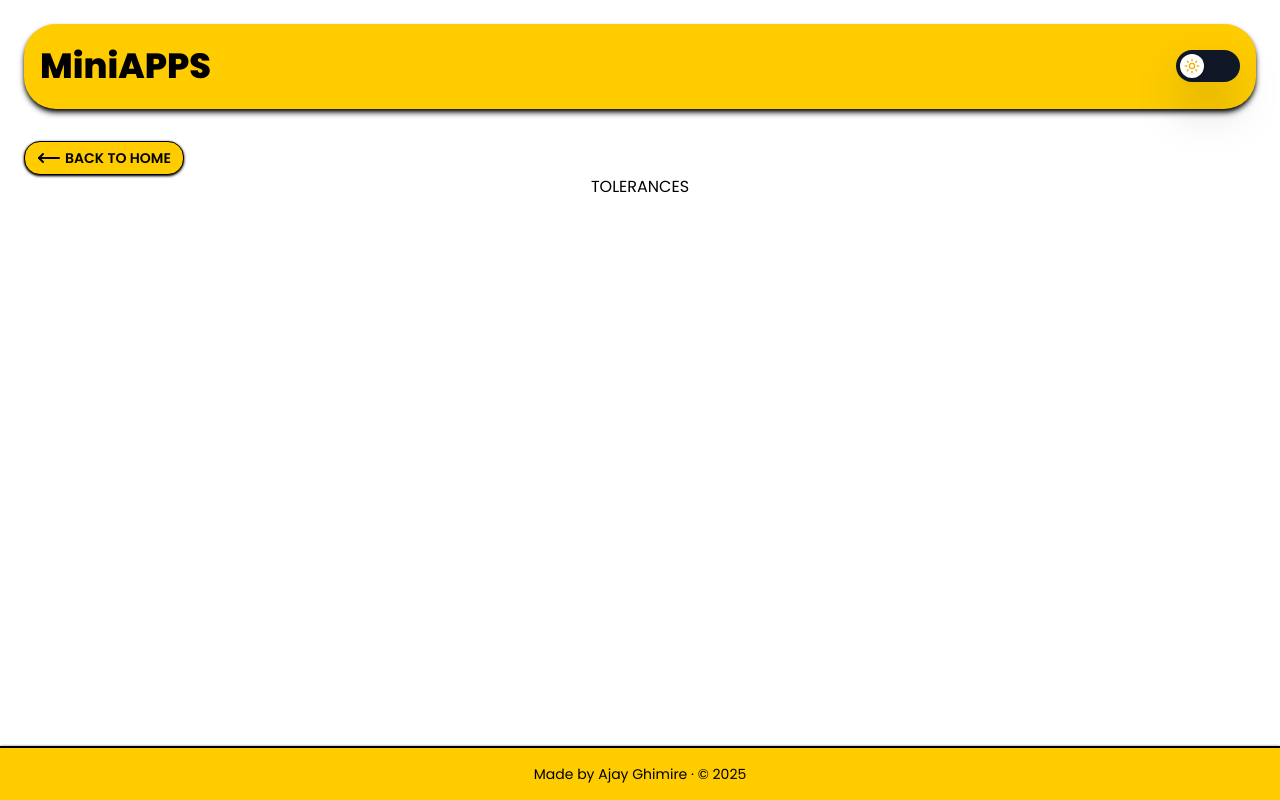
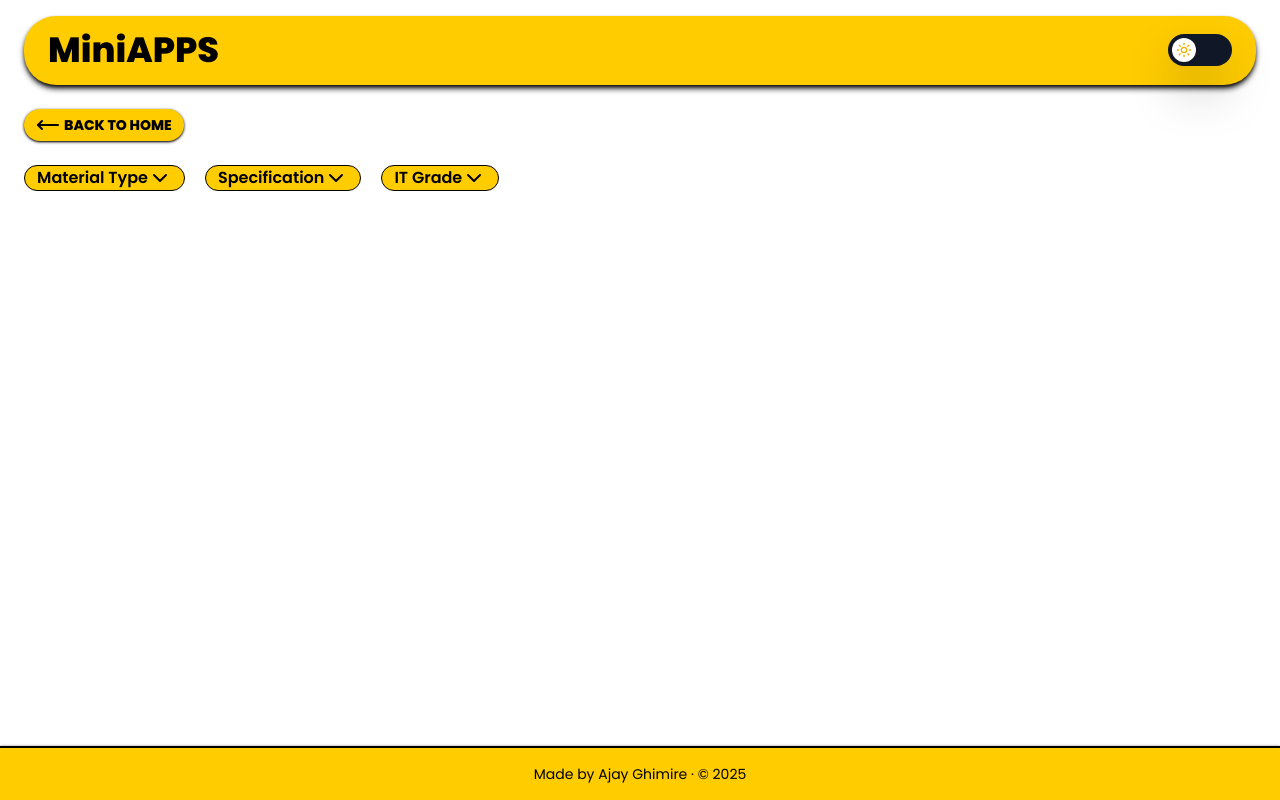
Before and after one commit to AjayGhimire1998/camcominiapps, a React (Vite) app: page /tolerance-checker in a window 1280 px wide. Built offline with nearby package versions, Linux system fonts and the light colour scheme.

Commit message:
added drop downs

```diff
--- a/src/App.jsx
+++ b/src/App.jsx
@@ -11,7 +11,7 @@ function App() {
       <DarkModeProvider>
         <div className="dark:bg-[#191919] dark:text-white min-h-screen">
           <Header />
-          <main className="flex flex-row justify-center ">
+          <main className="flex flex-row justify-center mt-4 max-sm:mt-2">
             <Routes>
               <Route path="/" element={<Home />} />
               <Route path="/tolerance-checker" element={<ToleranceChecker />} />
--- a/src/layouts/Header.jsx
+++ b/src/layouts/Header.jsx
@@ -4,7 +4,7 @@ import { Link } from "react-router-dom";
 const Header = () => {
   return (
     <header className=" top-0 sticky w-full  bg-white dark:bg-[#191919] dark:text-white z-50 flex justify-center ">
-      <div className="w-[1350px] flex justify-between items-center align-middle p-4 max-sm:p-4 m-6  max-sm:m-4 shadow-md dark:shadow-sm dark:shadow-amber-50 dark:bg-[#121212] bg-[#ffcc00] shadow-black rounded-4xl">
+      <div className="w-[1350px] flex justify-between items-center align-middle px-6 py-2 max-sm:px-4 max-sm:py-1 mx-6 mt-4  max-sm:mx-4 max-sm:mt-2 shadow-md dark:shadow-sm dark:shadow-amber-50 dark:bg-[#121212] bg-[#ffcc00] shadow-black rounded-4xl">
         <div>
           <Link
             to="/"
--- a/src/pages/Home/Home.jsx
+++ b/src/pages/Home/Home.jsx
@@ -6,9 +6,9 @@ import { Link } from "react-router-dom";
 const Home = () => {
   const { darkMode } = useContext(DarkModeContext);
   return (
-    <main className="md:w-7xl mt-2 max-sm:flex max-sm:items-center max-sm:justify-center px-8 max-sm:p-4 flex  gap-8">
+    <main className="md:w-7xl max-sm:flex max-sm:items-center max-sm:justify-center px-8 max-sm:p-4 flex  gap-8 max-sm:gap-4 mt-2">
       <Link to="/tolerance-checker">
-        <div className=" h-auto max-w-2xs cursor-pointer border hover:scale-102 shadow-lg shadow-black dark:shadow-white rounded-3xl flex flex-col justify-between align-middle items-center ">
+        <div className=" h-auto max-w-2xs cursor-pointer border dark:border-b-zinc-950 hover:shadow-lg dark:bg-[#121212] shadow-md shadow-black dark:shadow-white rounded-3xl flex flex-col justify-between align-middle items-center ">
           <div className="flex flex-col align-middle items-center p-2 gap-1">
             <Shapes
               size={100}
@@ -25,7 +25,7 @@ const Home = () => {
             <button className="flex items-center align-middle justify-center gap-2 dark:text-black cursor-pointer text-lg font-semibold max-sm:text-xs">
               Tolerance Checker
               <span>
-                <MoveRight strokeWidth="3px" />
+                <MoveRight strokeWidth="3px" className="max-sm:size-4" />
               </span>
             </button>
           </div>
@@ -38,7 +38,7 @@ const Home = () => {
             Coming soon
           </span>
         </div>
-        <div className=" h-auto max-w-2xs  border hover:scale-102 shadow-lg shadow-black dark:shadow-white rounded-3xl flex flex-col justify-between align-middle items-center opacity-50 cursor-not-allowed">
+        <div className=" h-auto max-w-2xs  border dark:border-b-zinc-950 hover:shadow-lg dark:bg-[#121212] shadow-md shadow-black dark:shadow-white rounded-3xl flex flex-col justify-between align-middle items-center opacity-50 cursor-not-allowed">
           <div className="flex flex-col align-middle items-center p-2 gap-1">
             <Radical
               size={100}
@@ -55,7 +55,7 @@ const Home = () => {
             <button className="flex items-center align-middle justify-center gap-2 dark:text-black cursor-pointer text-lg font-semibold max-sm:text-xs">
               Radial Clearance
               <span>
-                <MoveRight strokeWidth="3px" />
+                <MoveRight strokeWidth="3px" className="max-sm:size-4" />
               </span>
             </button>
           </div>
--- a/src/pages/ToleranceChecker/ToleranceChecker.jsx
+++ b/src/pages/ToleranceChecker/ToleranceChecker.jsx
@@ -1,22 +1,38 @@
-import { MoveLeft } from "lucide-react";
+import { BookDownIcon, ChevronDown, MoveLeft } from "lucide-react";
 import React, { useContext } from "react";
 import { Link } from "react-router-dom";
 import { DarkModeContext } from "../../contexts/DarkModeContext";
 
 const ToleranceChecker = () => {
-  const { darkMode } = useContext(DarkModeContext);
+  //   const { darkMode } = useContext(DarkModeContext);
   return (
-    <main className="w-full max-w-[1350px] px-6 mt-2">
-      <div className="  flex justify-start align-middle items-start">
+    <main className="w-full max-w-[1350px] px-6 mt-2 ">
+      <div className="  flex justify-start align-middle items-start mb-2">
         <Link
           to="/"
-          className="font-semibold text-sm cursor-pointer flex align-middle items-center gap-1 border rounded-2xl px-3 py-1 bg-[#ffcc00] dark:bg-[#121212] shadow-sm shadow-black dark:shadow-white hover:shadow-md"
+          className="font-extrabold text-sm cursor-pointer flex align-middle items-center gap-1 border-0.5 rounded-2xl px-3 py-1 bg-[#ffcc00] dark:bg-[#121212] shadow-sm shadow-black dark:shadow-white hover:shadow-md max-sm:text-xs"
         >
-          <MoveLeft />
+          <MoveLeft className="max-sm:size-4" />
           BACK TO HOME
         </Link>
       </div>
-      <div>TOLERANCES</div>
+      <div className="flex max-[500px]:flex-col gap-5 max-sm:gap-2 justify-start mt-6 font-semibold">
+        <div>
+          <button className="border rounded-2xl flex align-middle items-center px-3 bg-[#ffcc00] dark:bg-[#121212] max-sm:text-xs">
+            Material Type <ChevronDown />
+          </button>
+        </div>
+        <div>
+          <button className="border rounded-2xl flex align-middle items-center  px-3 bg-[#ffcc00] dark:bg-[#121212] max-sm:text-xs">
+            Specification <ChevronDown />
+          </button>
+        </div>
+        <div>
+          <button className="border rounded-2xl flex align-middle items-center  px-3 bg-[#ffcc00] dark:bg-[#121212] max-sm:text-xs">
+            IT Grade <ChevronDown />
+          </button>
+        </div>
+      </div>
     </main>
   );
 };
--- /dev/null
+++ b/src/pages/ToleranceChecker/components/HousingTable.jsx
@@ -0,0 +1,7 @@
+import React from "react";
+
+const HousingTable = () => {
+  return <div>HousingTable</div>;
+};
+
+export default HousingTable;
```
